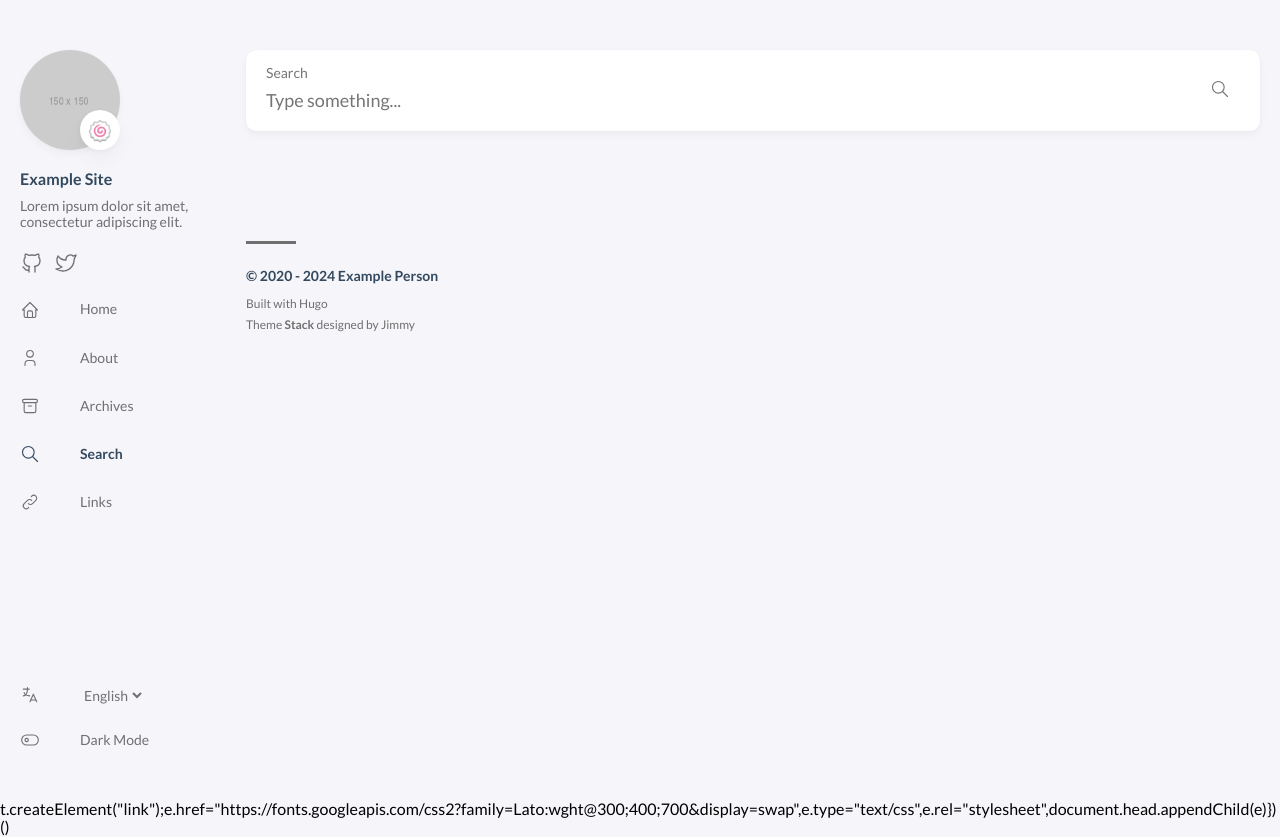
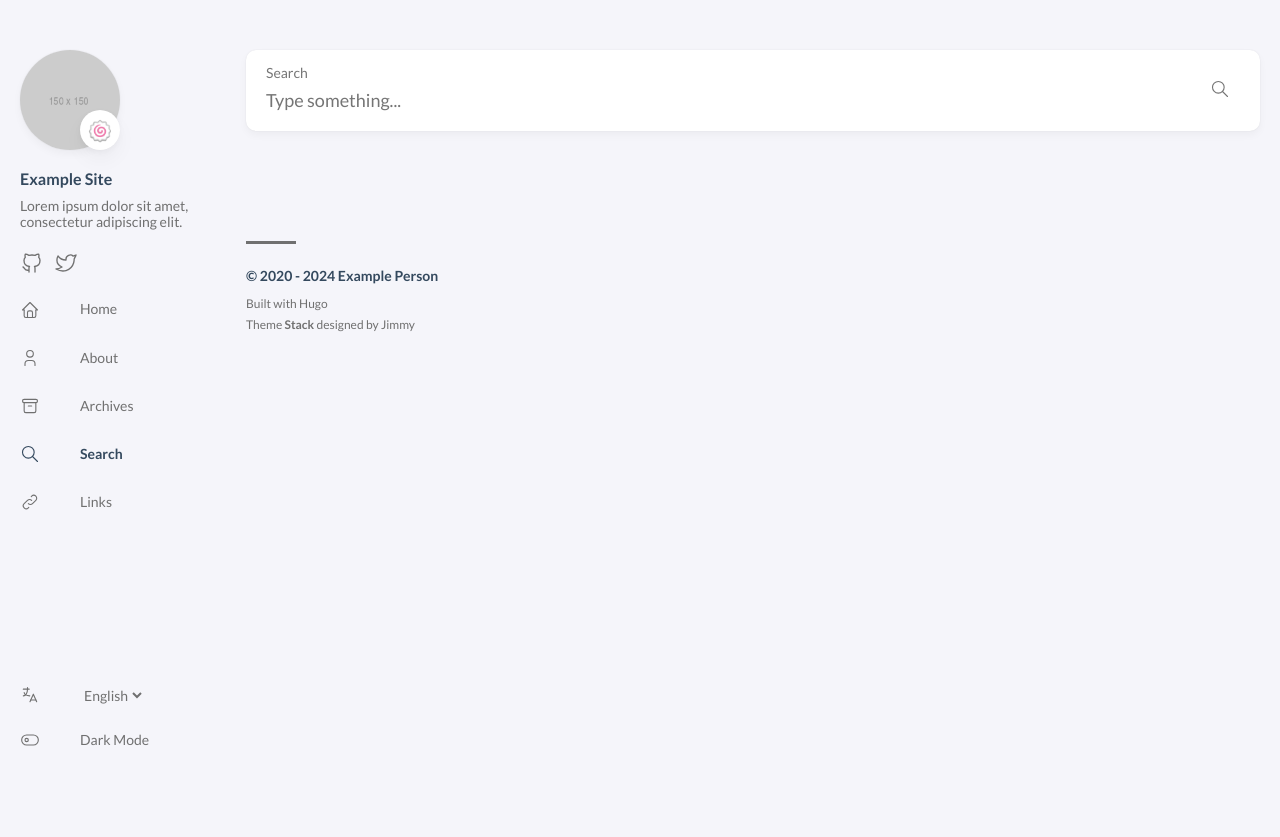
Before and after one commit to xx88cc66/xx88cc66.github.io, a plain HTML site: page search/index.html in a window 1280 px wide. After the commit the page ends 800 px from the top, so only its background shows below. Drawn offline with Linux system fonts and the light colour scheme.

Commit message:
auto deploy xx88cc66/hugo-main@a1c70ed57dcff795a2143bd34a7c1be37c6718e1

```diff
--- a/search/index.html
+++ b/search/index.html
@@ -12,4 +12,4 @@
 <span>Dark Mode</span></li></ol></li></ol></aside><main class="main full-width"><form action=/search/ class=search-form><p><label>Search</label>
 <input name=keyword placeholder="Type something..."></p><button title=Search><svg xmlns="http://www.w3.org/2000/svg" class="icon icon-tabler icon-tabler-search" width="24" height="24" viewBox="0 0 24 24" stroke-width="2" stroke="currentcolor" fill="none" stroke-linecap="round" stroke-linejoin="round"><path stroke="none" d="M0 0h24v24H0z"/><circle cx="10" cy="10" r="7"/><line x1="21" y1="21" x2="15" y2="15"/></svg></button></form><div class=search-result><h3 class="search-result--title section-title"></h3><div class="search-result--list article-list--compact"></div></div><script>window.searchResultTitleTemplate="#PAGES_COUNT pages (#TIME_SECONDS seconds)"</script><script type=text/javascript src=/ts/search.js defer></script><footer class=site-footer><section class=copyright>&copy;
 2020 -
-2024 Example Person</section><section class=powerby>Built with <a href=https://gohugo.io/ target=_blank rel=noopener>Hugo</a><br>Theme <b><a href=https://github.com/CaiJimmy/hugo-theme-stack target=_blank rel=noopener data-version=3.26.0>Stack</a></b> designed by <a href=https://jimmycai.com target=_blank rel=noopener>Jimmy</a></section></footer></main></div><script src=https://cdn.jsdelivr.net/npm/node-vibrant@3.1.6/dist/vibrant.min.js integrity="sha256-awcR2jno4kI5X0zL8ex0vi2z+KMkF24hUW8WePSA9HM=" crossorigin=anonymous></script><script type=text/javascript src=/ts/main.js defer></script><script>(function(){const e=document.createElement("link");e.href="https://fonts.googleapis.com/css2?family=Lato:wght@300;400;700&display=swap",e.type="text/css",e.rel="stylesheet",document.head.appendChild(e)})()</script></body></html>t.createElement("link");e.href="https://fonts.googleapis.com/css2?family=Lato:wght@300;400;700&display=swap",e.type="text/css",e.rel="stylesheet",document.head.appendChild(e)})()</script></body></html>
+2024 Example Person</section><section class=powerby>Built with <a href=https://gohugo.io/ target=_blank rel=noopener>Hugo</a><br>Theme <b><a href=https://github.com/CaiJimmy/hugo-theme-stack target=_blank rel=noopener data-version=3.26.0>Stack</a></b> designed by <a href=https://jimmycai.com target=_blank rel=noopener>Jimmy</a></section></footer></main></div><script src=https://cdn.jsdelivr.net/npm/node-vibrant@3.1.6/dist/vibrant.min.js integrity="sha256-awcR2jno4kI5X0zL8ex0vi2z+KMkF24hUW8WePSA9HM=" crossorigin=anonymous></script><script type=text/javascript src=/ts/main.js defer></script><script>(function(){const e=document.createElement("link");e.href="https://fonts.googleapis.com/css2?family=Lato:wght@300;400;700&display=swap",e.type="text/css",e.rel="stylesheet",document.head.appendChild(e)})()</script></body></html>
```
